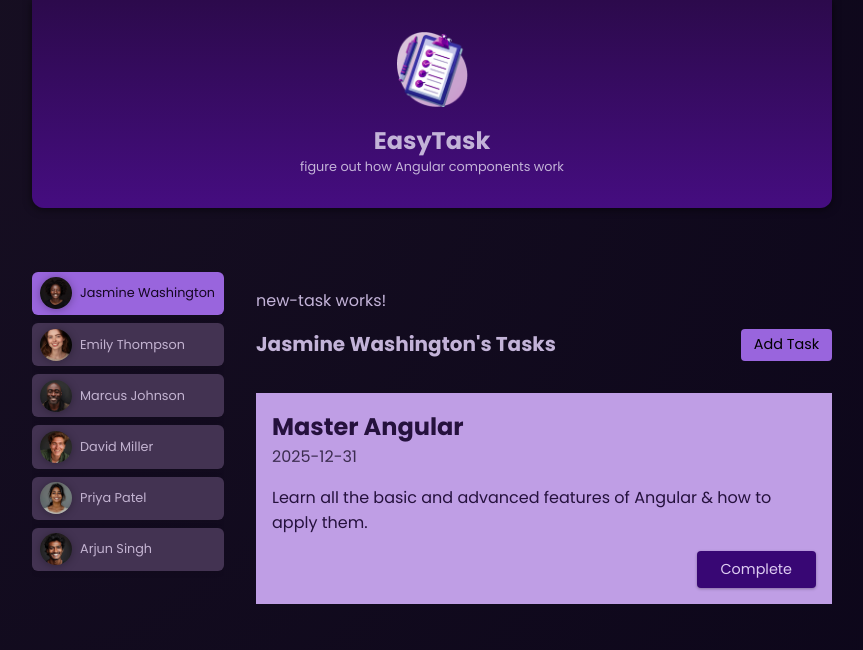
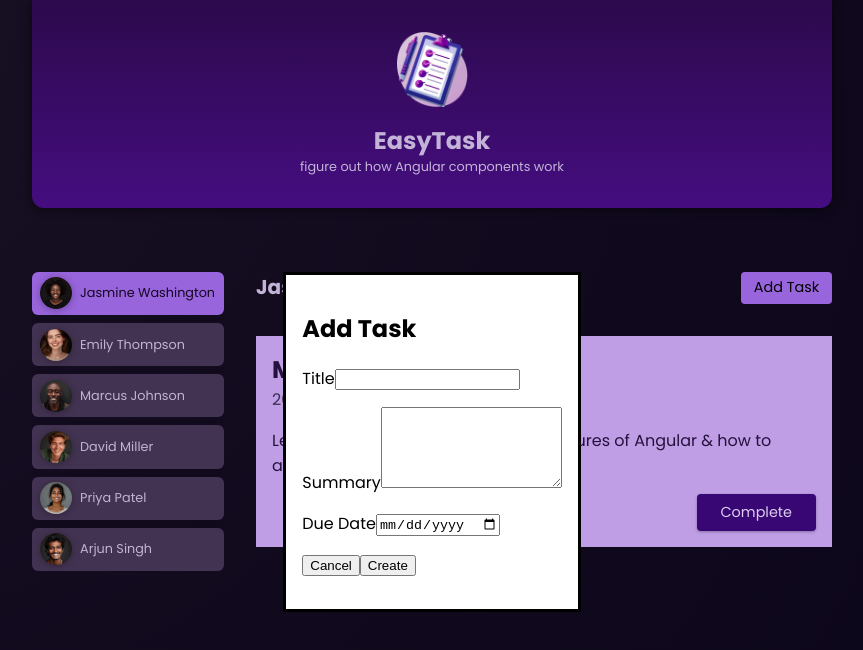
Before and after one commit to AlexisAllegue/Angular2025, an Angular app in the folder 01-starting-project/: page / in a window 1280 px wide. Both pictures are taken after a click on the button "Add Task". Shown: the top 650 px of the page, without its empty margins (208-1071 px from the left). Built offline with nearby package versions, Linux system fonts and the light colour scheme.

Commit message:
Update new-task.component.html

```diff
--- a/01-starting-project/src/app/tasks/new-task/new-task.component.html
+++ b/01-starting-project/src/app/tasks/new-task/new-task.component.html
@@ -1 +1,25 @@
-<p>new-task works!</p>
+<div class="backdrop"></div>
+<dialog open>
+  <h2>Add Task</h2>
+  <form>
+    <p>
+      <label for="title">Title</label>
+      <input type="text" id="title" name="title" />
+    </p>
+
+    <p>
+      <label for="summary">Summary</label>
+      <textarea id="summary" rows="5" name="summary"></textarea>
+    </p>
+
+    <p>
+      <label for="due-date">Due Date</label>
+      <input type="date" id="due-date" name="due-date" />
+    </p>
+
+    <p class="actions">
+      <button type="button">Cancel</button>
+      <button type="submit">Create</button>
+    </p>
+  </form>
+</dialog>
```
